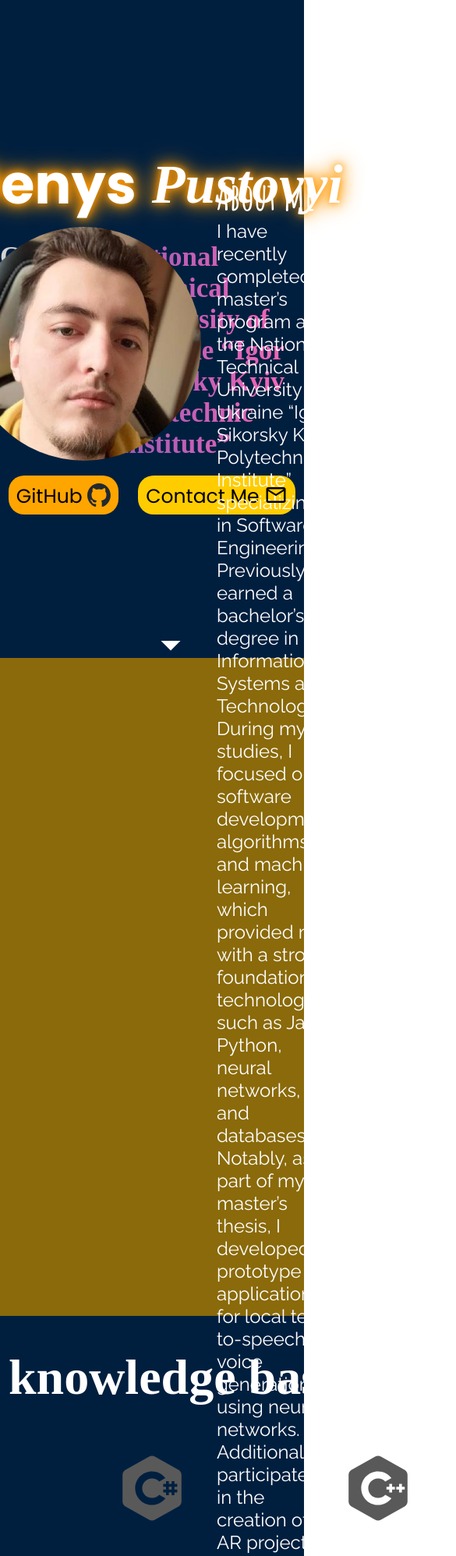
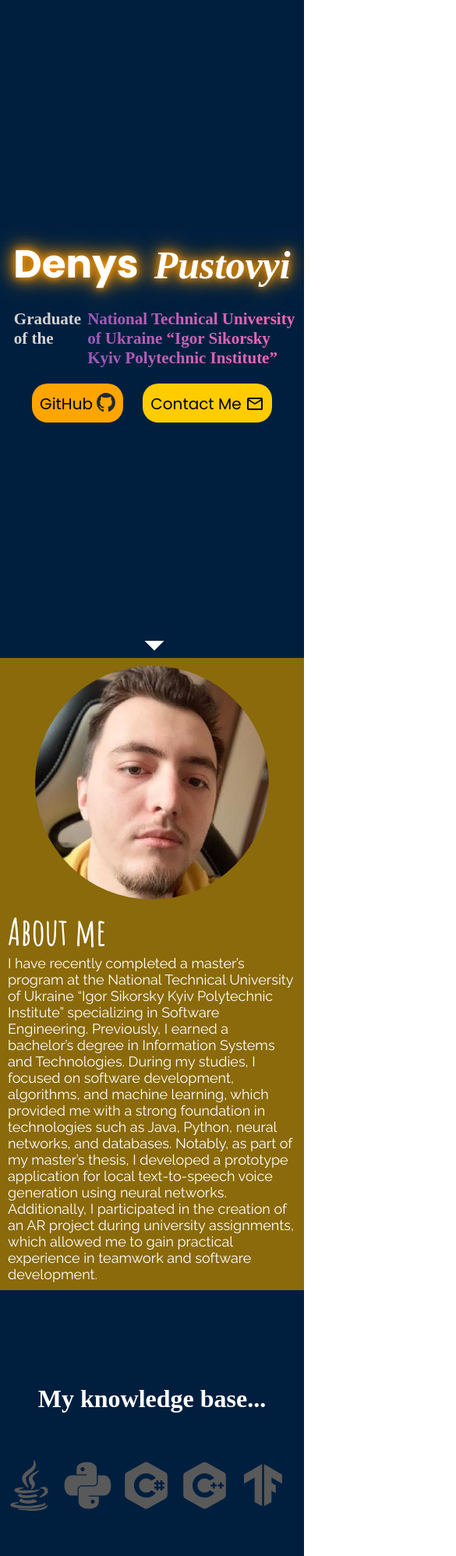
Before and after one commit to PDionys/pdenys.portfoliosite, a plain HTML site: page index.html in a window 390 px wide. Shown: the top 1996 px of the page at 78% size, 585 px wide, since content can reach past the window. Drawn offline with Linux system fonts and the light colour scheme; a web font is replaced by a local one.

Commit message:
Add files via upload

```diff
--- a/assets/css/site.css
+++ b/assets/css/site.css
@@ -13,8 +13,6 @@
 .container{
     width: 100%;
     height: 100vh;
-/*    overflow-y: scroll;
-    scroll-snap-type: y mandatory;*/
 }
 
 .slides {
@@ -39,9 +37,9 @@
 .name h1{
     font-size: 70px;
     max-width: 650px;
-        text-shadow: 0 0 10px #ff9900, /* Horizontal and vertical blur */
-                     0 0 20px #ff9900,
-                     0 0 30px #ff9900;
+    text-shadow: 0 0 10px #ff9900,
+                 0 0 20px #ff9900,
+                 0 0 30px #ff9900;
 }
 
 .name h2{
@@ -59,11 +57,11 @@
     width: 350px;
 }
 
-.slides h2{
+/* .slides h2{
     font-size: 70px;
     font-weight: 600;
     max-width: 650px;
-}
+} */
 
 .blue {
     background: #001f3f;
@@ -73,9 +71,8 @@
     background: #8a6a0a;
 }
 
-@-webkit-keyframes bounce { <!--
-
-    ww w. java 2 s.co m--> 0% {
+@-webkit-keyframes bounce {
+    0% {
         transform: translateY(0px);
     }
 
@@ -310,10 +307,6 @@
     margin-bottom: 10px;
 }
 
-.project{
-/*    background-color: #b6ff00;*/
-}
-
 .projects-grid {
     display: grid;
     gap: 40px;
@@ -379,3 +372,151 @@
     width: 25px;
     height: 25px;
 }
+
+@media screen and (max-width: 430px) { /* 1561px */
+    .yellow{
+        height: auto;
+    }
+
+    .name h1{
+        font-size: 50px;
+        max-width: 650px;
+        text-shadow: 0 0 10px #ff9900,
+                     0 0 20px #ff9900,
+                     0 0 30px #ff9900;
+    }
+
+    .name h2{
+        font-size: 50px;
+        font-style: italic;
+        max-width: 650px;
+        font-family:'Global Sans Serif';
+        text-shadow: 0 0 10px #ff9900,
+                     0 0 20px #ff9900,
+                     0 0 30px #ff9900;
+    }
+
+    .arrow-bottom {
+        position: absolute;
+        bottom: 0;
+        left: 43%;
+        -webkit-animation: bounce 2s linear infinite;
+    }
+
+    .graduate p {
+        font-size: 21px;
+        font-weight: bold;
+        font-family: 'Yu Gothic UI';
+
+        max-width: 800px;
+    }
+
+    .graduate {
+        display: flex;
+        gap: 8px;
+        padding-left: 10px;
+        padding-right: 10px;
+
+        position: relative;
+        left: 2%;
+    }
+
+    .buttons button{
+        font-size: 20px;
+        border-radius: 20px;
+        height: 50px;
+        gap: 8px;
+        transition: transform 0.3s ease;
+        border: none;
+        padding: 0px 10px 0px 10px;
+    }
+
+    .git-hub-button img{
+        width: 24px;
+        height: 24px;
+        position: relative;
+        top: 3px;
+    }
+
+    .contact-me img{
+        width: 24px;
+        height: 24px;
+        position: relative;
+        top: 5px;
+    }
+
+    .about {
+        display: contents;
+        gap: 20px;
+    }
+
+    .about-text{
+        padding-left: 10px;
+        padding-right: 10px;
+        padding-bottom: 10px;
+    }
+
+    .about-text p {
+        max-width: 750px;
+        font-size: 18px;
+        font-family: 'Raleway', sans-serif;
+    }
+
+    .about img {
+        width: 300px;
+        height: 300px;
+        object-fit: cover;
+        border-radius: 50%;
+        position: relative;
+        top: 10px;
+    }
+
+    .familiar-with h1 {
+        font-family: 'Yu Gothic UI';
+        font-size: 32px;
+        text-align: center;
+    }
+
+    .knowledge-base {
+        display: flex;
+        height: 70px;
+        gap: 10px;
+    }
+
+    .knowledge-base img{
+        width: 65px;
+        height: 65px;
+        filter: invert(0%) sepia(0%) saturate(0%) hue-rotate(0deg) brightness(40%) contrast(30%);
+    }
+
+    .contacts {
+        display: flex;
+        gap: 20px;
+    }
+
+    .contacts button {
+        font-size: 20px;
+        background-color: transparent;
+        border: none;
+        color: darkgray;
+
+        font-weight: bold;
+        position: relative;
+        bottom: 80px;
+    }
+
+    .my-projects{
+        max-height: 2000px;
+    }
+
+    .projects-grid {
+        display: contents;
+    }
+
+    .project{
+        padding-bottom: 50px;
+    }
+}
+
+@media screen and (min-width: 431px) and (max-width: 1561px) {
+}
```
